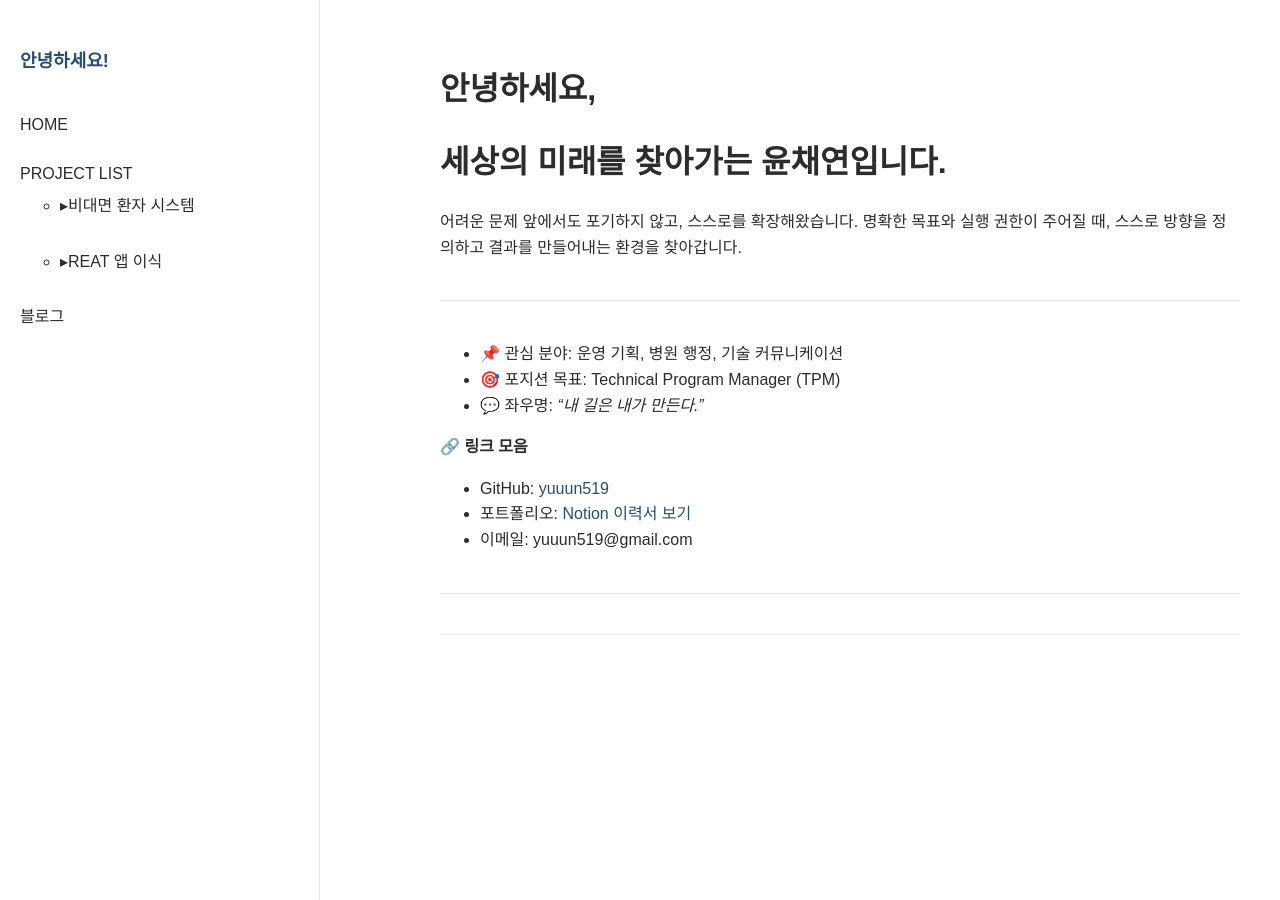
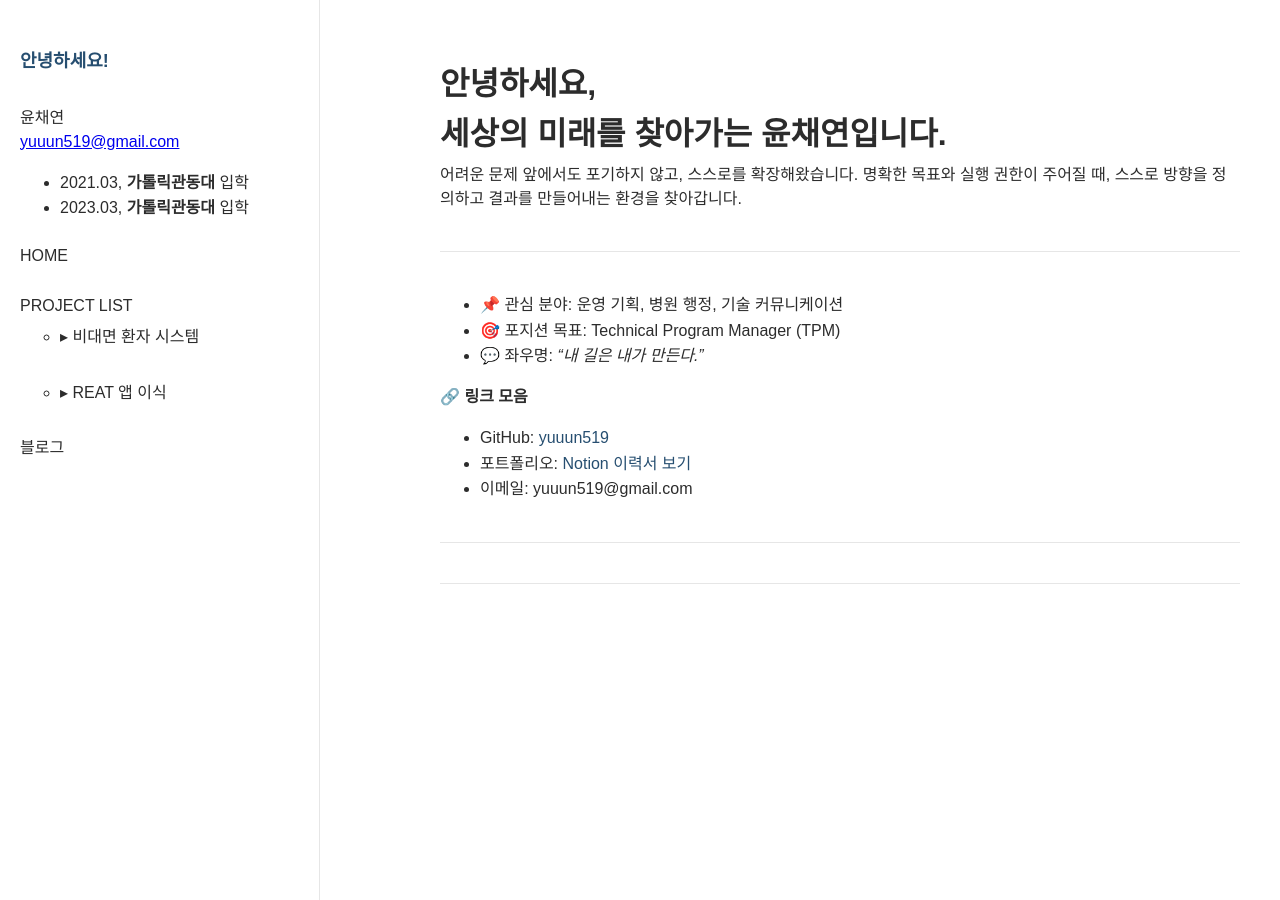
Before and after one commit to yuuun519/yuuun519.github.io, a Jekyll site: the page built from index.md, in a window 1280 px wide. Built offline with Jekyll 4.4.1, drawn with Linux system fonts in a browser that asks for light colours; some web fonts are replaced.

Commit message:
ver 0.0.11

```diff
--- a/_layouts/default.html
+++ b/_layouts/default.html
@@ -15,19 +15,24 @@
  <div id="overlay" class="overlay" onclick="toggleSidebar(true)"></div>
   <div class="layout">
   <aside class="sidebar">
+  <div class="profile-info only-desktop">
     <h2>안녕하세요!</h2>
+    <p>윤채연<br><a href="mailto:yuuun519@gmail.com">yuuun519@gmail.com</a></p>
+    <ul>
+      <li>2021.03, <strong>가톨릭관동대</strong> 입학</li>
+      <li>2023.03, <strong>가톨릭관동대</strong> 입학</li>
+    </ul>
+  </div>
+
   <ul class="nav-section">
     <li><a href="/">HOME</a></li>
-
     <li>
       PROJECT LIST
-  <ul id="project-list" class="sub-nav" style="display: block;">
-<li><a href="/post/project1.html">▸비대면 환자 시스템</a></li>
-<li><a href="/post/project2.html">▸REAT 앱 이식</a></li>
+      <ul class="sub-nav">
+        <li><a href="/post/project1.html">▸ 비대면 환자 시스템</a></li>
+        <li><a href="/post/project2.html">▸ REAT 앱 이식</a></li>
       </ul>
     </li>
-
-
     <li><a href="https://velog.io/@yuuun519/posts" target="_blank">블로그</a></li>
   </ul>
 </aside>
--- a/assets/script.js
+++ b/assets/script.js
@@ -32,15 +32,15 @@
   }
 }
 
-function toggleSidebar() {
+function toggleSidebar(forceClose = false) {
   const sidebar = document.querySelector(".sidebar");
   const overlay = document.getElementById("overlay");
 
-  sidebar.classList.toggle("active");
-
-  if (sidebar.classList.contains("active")) {
+  if (forceClose || sidebar.classList.contains("active")) {
+    sidebar.classList.remove("active");
+    overlay.style.display = "none";
+  } else {
+    sidebar.classList.add("active");
     overlay.style.display = "block";
-  } else {
-    overlay.style.display = "none";
   }
 }
--- a/assets/style.css
+++ b/assets/style.css
@@ -1,5 +1,4 @@
-
-/*폰트*/
+/* 폰트 */
 @font-face {
   font-family: 'NanumSquareRound';
   src: url('https://fastly.jsdelivr.net/gh/projectnoonnu/noonfonts_two@1.0/NanumSquareRound.woff') format('woff');
@@ -7,9 +6,7 @@
   font-style: normal;
 }
 
-
-/* 설정 */
-
+/* 전체 설정 */
 body {
   margin: 0;
   font-family: 'NanumSquareRound', sans-serif;
@@ -18,10 +15,21 @@
   line-height: 1.6;
 }
 
+/* 제목 및 문단 기본 여백 조정 */
+h1 {
+  margin-bottom: 8px;
+  line-height: 1.3;
+}
+p {
+  margin-top: 0;
+  line-height: 1.5;
+}
+
 /* 전체 구조 */
 .layout {
   display: flex;
   min-height: 100vh;
+  position: relative;
 }
 
 /* 사이드바 */
@@ -34,6 +42,7 @@
   position: fixed;
   height: 100vh;
   overflow-y: auto;
+  z-index: 1000;
 }
 
 .sidebar h2 {
@@ -63,7 +72,6 @@
   padding: 6px 0;
   display: block;
   font-weight: 500;
-  transition: none;
 }
 
 .nav-section a:hover,
@@ -71,8 +79,6 @@
   text-decoration: underline;
   color: #264e70;
 }
-
-
 
 /* 콘텐츠 */
 .content {
@@ -95,7 +101,6 @@
   text-decoration: none;
 }
 
-
 .content a:hover {
   text-decoration: underline;
 }
@@ -106,7 +111,7 @@
   margin: 40px 0;
 }
 
-/* 프로젝트 박스 예시용 */
+/* 프로젝트 박스 */
 .project-block {
   background: #f9f9f9;
   padding: 20px 24px;
@@ -116,7 +121,19 @@
   box-shadow: none;
 }
 
-/* 기본 숨김 */
+/* 오버레이 (모바일 블러 처리) */
+.overlay {
+  position: fixed;
+  top: 0;
+  left: 0;
+  width: 100%;
+  height: 100%;
+  backdrop-filter: blur(4px);
+  z-index: 999;
+  display: none;
+}
+
+/* 모바일 전용 헤더 */
 .mobile-header {
   display: none;
 }
@@ -129,13 +146,17 @@
   cursor: pointer;
 }
 
-/* 반응형: 768px 이하일 때 */
+/* 데스크탑 전용 요소 */
+.only-desktop {
+  display: block;
+}
+
+/* 반응형 처리 */
 @media screen and (max-width: 768px) {
   .sidebar {
     position: fixed;
     left: -100%;
     transition: left 0.3s ease-in-out;
-    z-index: 1000;
   }
 
   .sidebar.active {
@@ -158,14 +179,7 @@
     padding-top: 60px;
   }
 
-.overlay {
-  position: fixed;
-  top: 0;
-  left: 0;
-  width: 100%;
-  height: 100%;
-  backdrop-filter: blur(4px); /* 💡 핵심 효과 */
-  z-index: 999;
-  display: none;
+  .only-desktop {
+    display: none;
+  }
 }
-}
```
Lines whose indentation alone changed are shown as unchanged.
